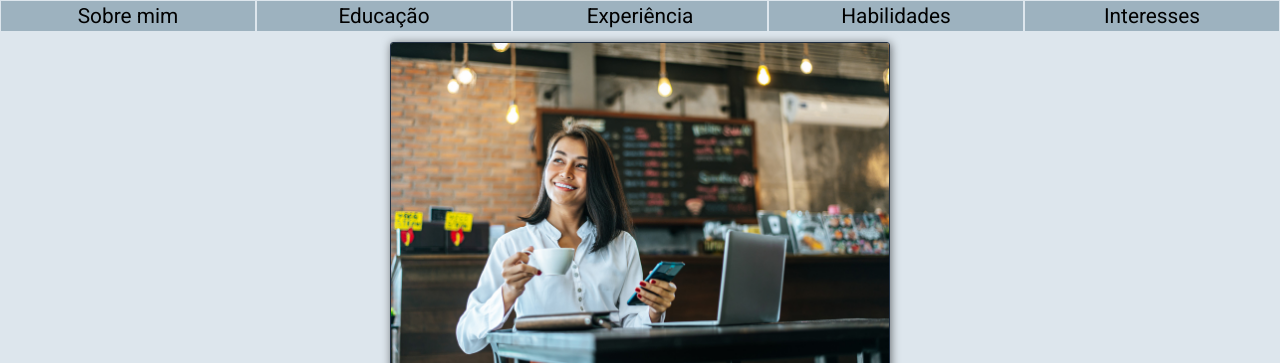
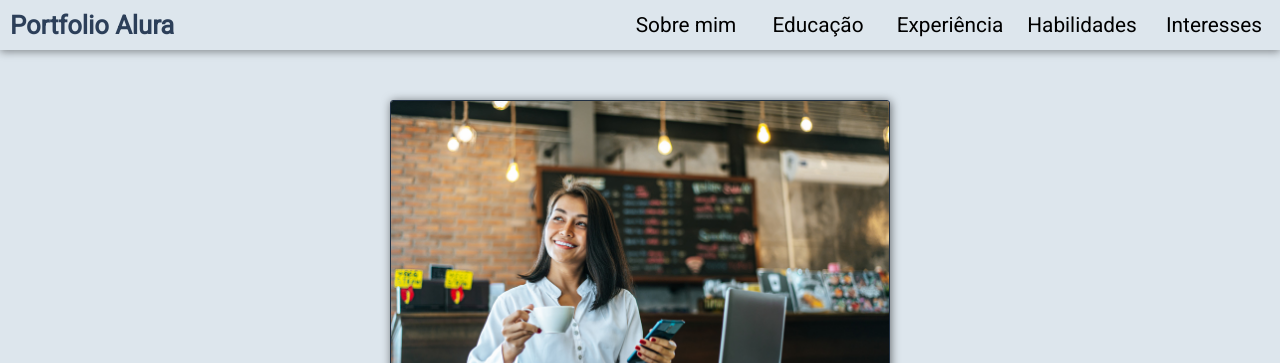
Before and after one commit to jonathascp/portfolio-alura, a plain HTML site: page index.html in a window 1280 px wide. Shown: the top 363 px of the page. Drawn offline with Linux system fonts and the light colour scheme.

Commit message:
ajustes finais 1/?

```diff
--- a/estilos/media-query.css
+++ b/estilos/media-query.css
@@ -1,24 +1,56 @@
 @media screen and (min-width: 768px) {
+
+    html {
+        scroll-behavior: smooth;
+    }
 
     #menu {
         display: none;
     }
 
-    nav {
+    #itens {
         display: block;
+    }
+
+    .cabecalho-lista {
+        display: flex;
+        justify-content: space-between;
+        align-items: center;
+        box-shadow: 0px 2px 8px rgba(0, 0, 0, 0.398);
+        margin-bottom: 50px;
+    }
+
+    .portfolio-alura {
+        padding: 10px;
+        font-size: 1.3rem;
     }
 
     .cabecalho-lista ul {
         display: flex;
         flex-direction: row;
-        justify-content: space-around;
+        justify-content: flex-end;
         align-items: center;
     }
 
     .cabecalho-lista li {
+        width: 130px;
+        background-color: transparent;
         margin: 1px;
         font-size: 1.3rem;
+        border-radius: 3px;
     }
+    .cabecalho-lista li a {
+        text-decoration: none;
+        color: black;
+    }
+
+    .cabecalho-lista li:hover,
+    .cabecalho-lista li a:hover {
+        background-color: #9DB2BF;
+        color: #DDE6ED;
+        transition: background-color .3s;
+    }
+
 
     .sobre-mim > p {
        width: 60%;
@@ -43,4 +75,10 @@
         gap: 30px;
     }
 
+    .portfolio-alura {
+        display: block;
+        font-size: 1.6rem;
+        font-weight: bold;
+        color:  #2c3f59;
+    }
 }
--- a/estilos/style.css
+++ b/estilos/style.css
@@ -21,9 +21,14 @@ body,html {
     padding: 5px;
     background-color: #27374D;
     color: #DDE6ED;
+    cursor: pointer;
 }
 
-nav {
+#itens {
+    display: none;
+}
+
+.portfolio-alura {
     display: none;
 }
 
@@ -42,6 +47,11 @@ nav {
     text-align: center;
     cursor: pointer;
     margin-bottom: .9px;
+}
+
+.cabecalho-lista li a {
+    text-decoration: none;
+    color: black;
 }
 
 .cabecalho-dados-pessoais {
--- a/index.html
+++ b/index.html
@@ -7,16 +7,18 @@
     <link rel="stylesheet" href="estilos/style.css">
     <link rel="stylesheet" href="estilos/media-query.css">
     <link href="https://fonts.googleapis.com/icon?family=Material+Icons"rel="stylesheet">
+    <script defer src="main.js"></script>
     <title>Portfolio Alura</title>
 </head>
-<body>
-    <script defer src="main.js"></script>
+<body onresize="mudouTamanho()">
+
     <header>
          <span id="menu" class="material-icons" onclick="clickMenu()">menu</span>
         <div class="cabecalho-lista">
+            <p class="portfolio-alura">Portfolio Alura</p>
            <nav id="itens">
                 <ul>
-                    <li>Sobre mim</li>
+                    <li><a href="#sobre-mim">Sobre mim</a></li>
                     <li>Educação</li>
                     <li>Experiência</li>
                     <li>Habilidades</li>
@@ -44,7 +46,7 @@
         </div>
     </header>
     <main>
-        <div class="sobre-mim">
+        <div class="sobre-mim" id="sobre-mim">
             <h2>Sobre mim</h2>
             <p>Estudante pela vida toda. Decidi seguir o caminho da programação depois de fazer um exemplo de desenvolvimento de jogos, depois disto, estou aprendendo outras áreas ligadas a programação. </p>
         </div>
@@ -65,14 +67,14 @@
         <div class="habilidades">
             <h2>Habilidades</h2>
             <div class="icones">
-                <img src="imagens/icone-html.png" alt="HTML"><img src="imagens/icone-git.png" alt="Git"><img src="imagens/icone-javascript.png" alt="JS"><img src="https://static-00.iconduck.com/assets.00/c-sharp-c-icon-456x512-9sej0lrz.png" alt="C-Sharp"><img src="https://cdn-icons-png.flaticon.com/512/5969/5969294.png" alt="Unity">
+                <abbr title="HTML 5"><img src="imagens/icone-html.png" alt="HTML"></abbr><abbr title="Git"><img src="imagens/icone-git.png" alt="Git"></abbr><abbr title="JavaScript"><img src="imagens/icone-javascript.png" alt="JS"></abbr><abbr title="C-Sharp"><img src="https://static-00.iconduck.com/assets.00/c-sharp-c-icon-456x512-9sej0lrz.png" alt="C-Sharp"></abbr><abbr title="Unity"><img src="https://cdn-icons-png.flaticon.com/512/5969/5969294.png" alt="Unity"></abbr>
             </div>
         </div>
 
         <div class="interesses">
             <h2>Interesses</h2>
             <div class="icones">
-                <img src="imagens/icone-html.png" alt="HTML"><img src="imagens/icone-git.png" alt="Git"><img src="imagens/icone-javascript.png" alt="JS"><img src="imagens/icone-angular.png" alt="Angular"><img src="imagens/icone-linux.png" alt="Linux"><img src="imagens/icone-mysql.png" alt="MySQL">
+                <abbr title="HTML 5"><img src="imagens/icone-html.png" alt="HTML"></abbr><abbr title="Git"><img src="imagens/icone-git.png" alt="Git"></abbr><abbr title="JavaScript"><img src="imagens/icone-javascript.png" alt="JS"></abbr><abbr title="Angular"><img src="imagens/icone-angular.png" alt="Angular"></abbr><abbr title="Linux"><img src="imagens/icone-linux.png" alt="Linux"></abbr><abbr title="MySQL"><img src="imagens/icone-mysql.png" alt="MySQL"></abbr>
             </div>
         </div>
     </main>
--- a/main.js
+++ b/main.js
@@ -1,11 +1,26 @@
 
 function clickMenu()
 {
-    if(itens.style.display == 'none')
+    if(itens.style.display == 'block')
+    {
+        itens.style.display = 'none';
+    }
+    else
     {
         itens.style.display = 'block';
     }
-    else{
+
+}
+
+function mudouTamanho()
+{
+    if(window.innerWidth >= 768)
+    {
+        itens.style.display = 'block';
+    }
+
+    else
+    {
         itens.style.display = 'none';
     }
 }
```
